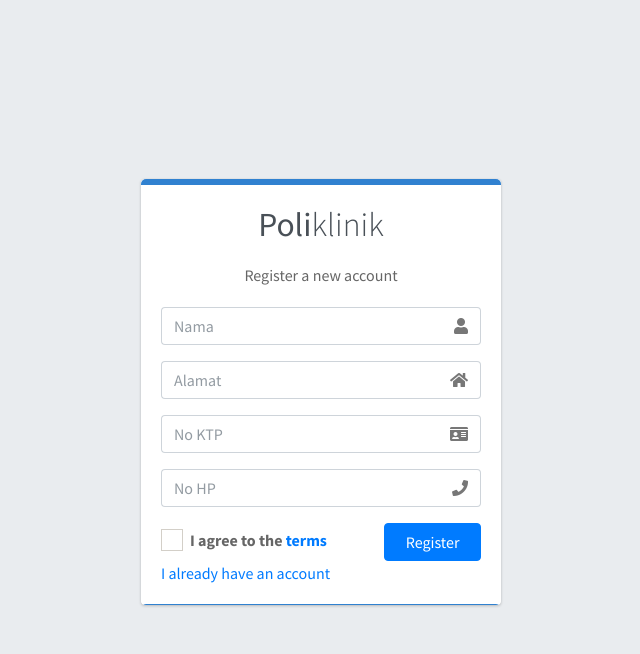
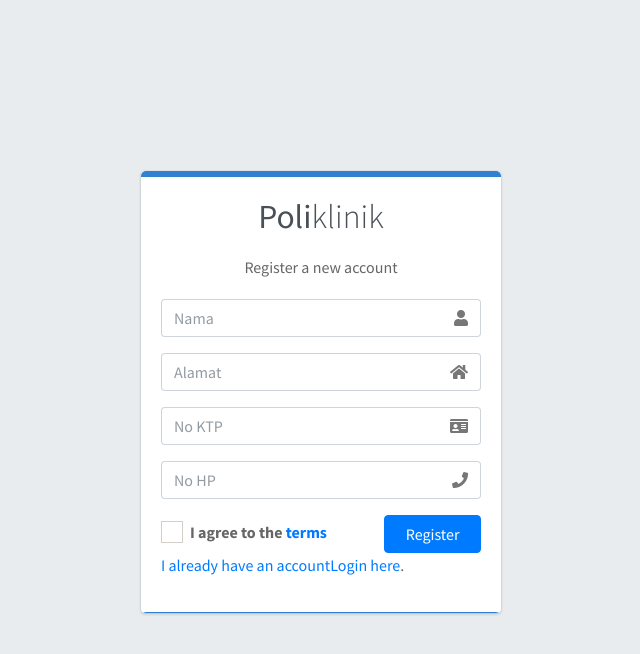
Before and after one commit to jesper245/poliklinik, a PHP site: page /register_pasien.php in a window 1280 px wide. Shown: the top 654 px of the page, without its empty margins (319-959 px from the left). Run offline with PHP 8.4, Linux system fonts and the light colour scheme; some libraries are stand-ins or nearby versions.

Commit message:
Add files via upload

```diff
--- a/register_pasien.php
+++ b/register_pasien.php
@@ -48,6 +48,8 @@
   </div>
       <p class="login-box-msg">Register a new account</p>
 
+
+
       <form action="register_pasien_proses.php" method="post">
       <div class="input-group mb-3">
         <input type="text" class="form-control" placeholder="Nama" name="nama">
@@ -97,7 +99,7 @@
           <!-- /.col -->
         </div>
       </form>
-      <a href="login.html" class="text-center">I already have an account</a>
+      <a href="login.html" class="text-center">I already have an account</a><a href="login_pasien.php">Login here</a>.</p>
     </div>
     <!-- /.form-box -->
   </div><!-- /.card -->
```
